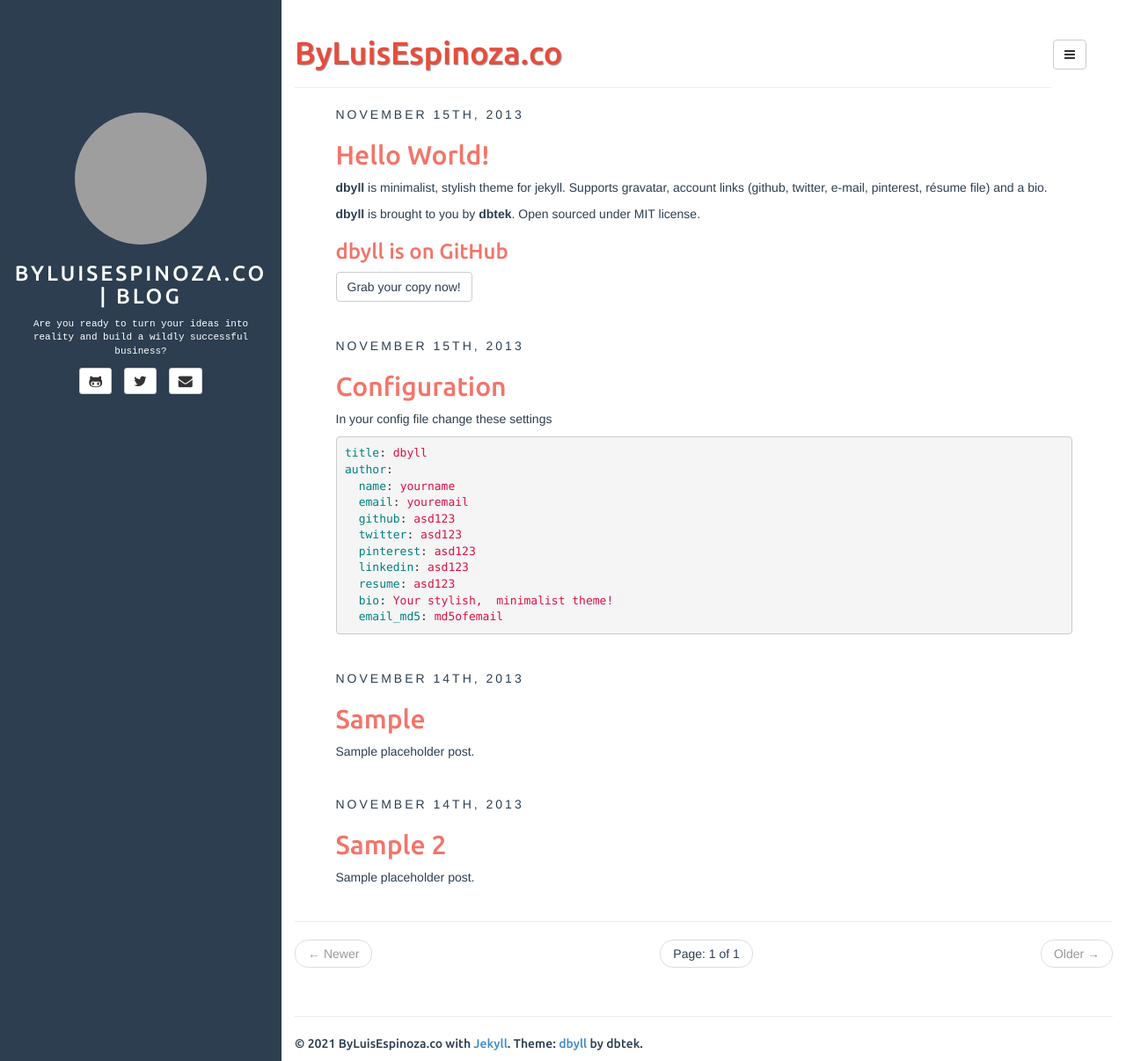
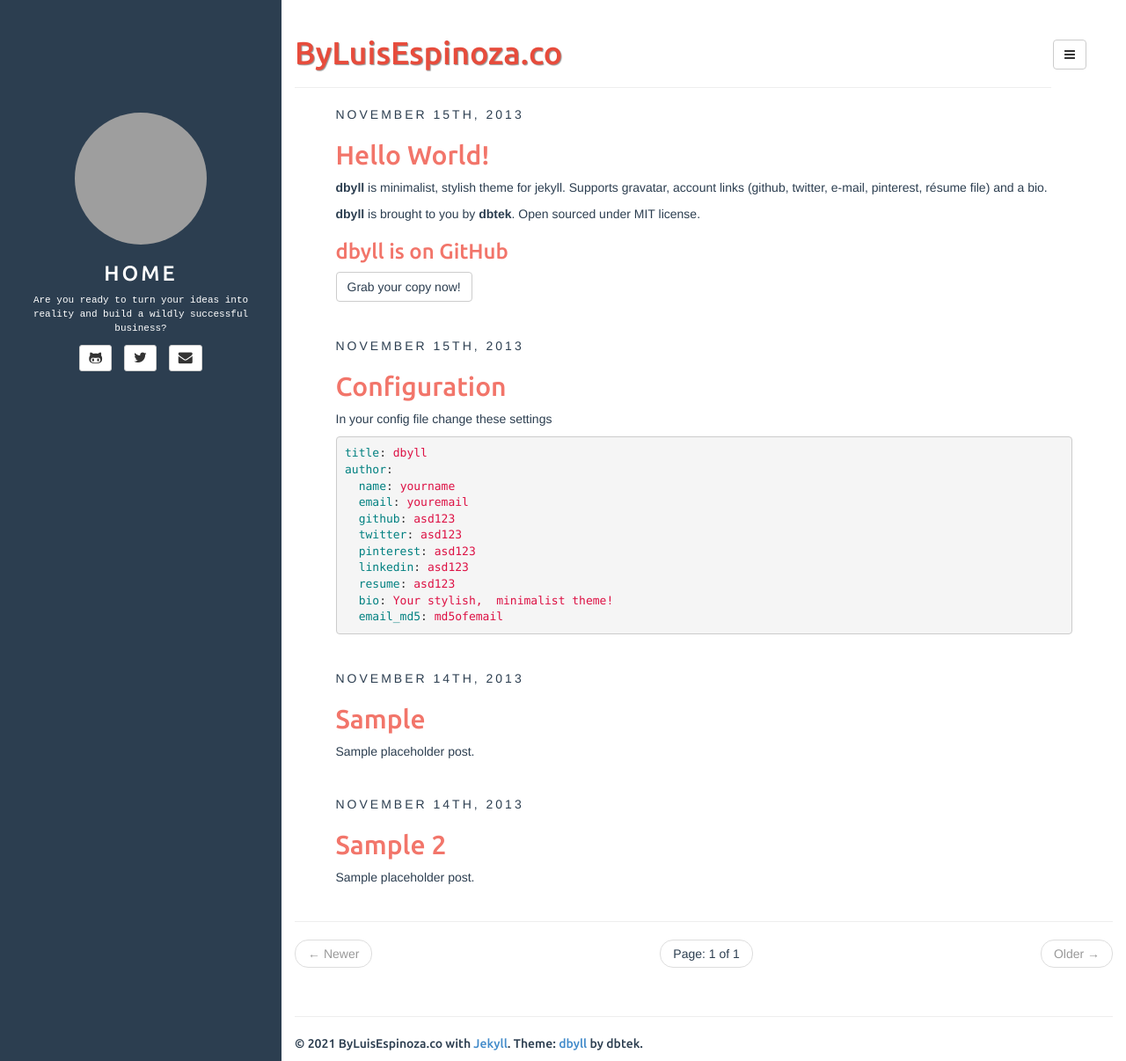
Before and after one commit to alvaloper/documents, a Jekyll site: the page built from index.html, in a window 1280 px wide and 1206 px high. Shown: the whole window at 88% size. Built offline with Jekyll 4.4.1, drawn with Linux system fonts in a browser that asks for light colours; the list of posts is cut into pages by our own code; grey boxes are pictures that could not be loaded.

Commit message:
Update config file

```diff
--- a/_config.yml
+++ b/_config.yml
@@ -7,7 +7,7 @@ highlighter: rouge
 markdown: kramdown
 disqus:
 google_analytics:
-title: ByLuisEspinoza.co | Blog
+title: HOME
 
 defaults:
   -
```
